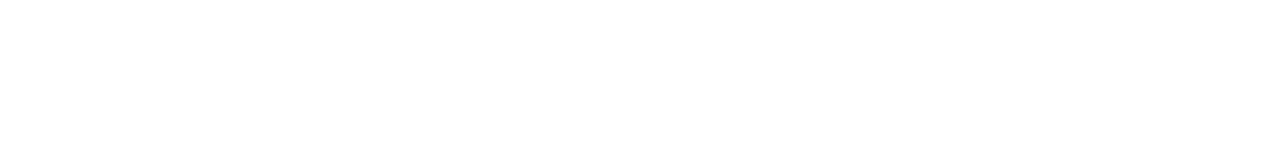
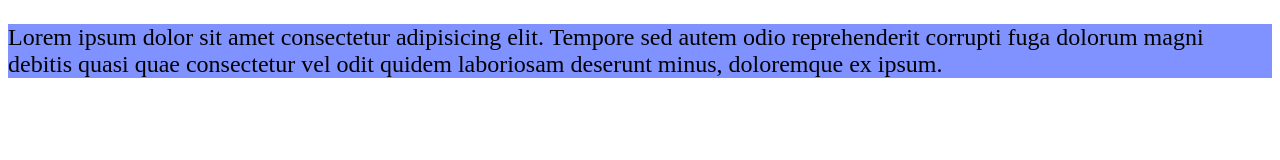
Before and after one commit to sndgfn/my-simple-website, a plain HTML site: page index.html in a window 1280 px wide. Drawn offline with Linux system fonts and the light colour scheme.

Commit message:
added the first blog

```diff
--- a/index.html
+++ b/index.html
@@ -4,8 +4,14 @@
     <meta charset="UTF-8">
     <meta name="viewport" content="width=device-width, initial-scale=1.0">
     <title>My Simple Website </title>
+    <link rel="stylesheet" href="styles/blog.css">
 </head>
 <body>
+    <div>
+        <p>
+            Lorem ipsum dolor sit amet consectetur adipisicing elit. Tempore sed autem odio reprehenderit corrupti fuga dolorum magni debitis quasi quae consectetur vel odit quidem laboriosam deserunt minus, doloremque ex ipsum.
+        </p>
+    </div>
 
 </body>
 </html>
--- /dev/null
+++ b/styles/blog.css
@@ -0,0 +1,5 @@
+div{
+    background-color: rgb(127, 146, 255);
+    font-size: x-large;
+    padding-top: 20px 10px;
+}
```
